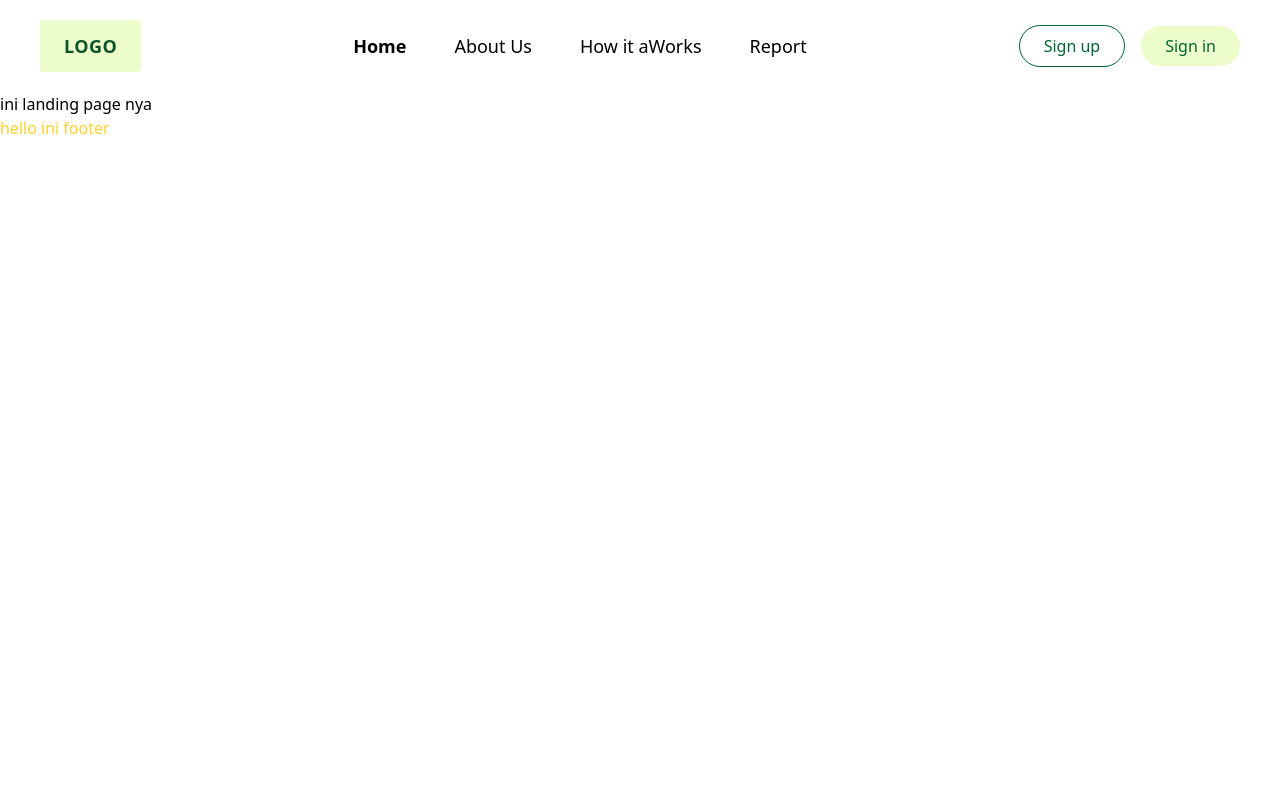
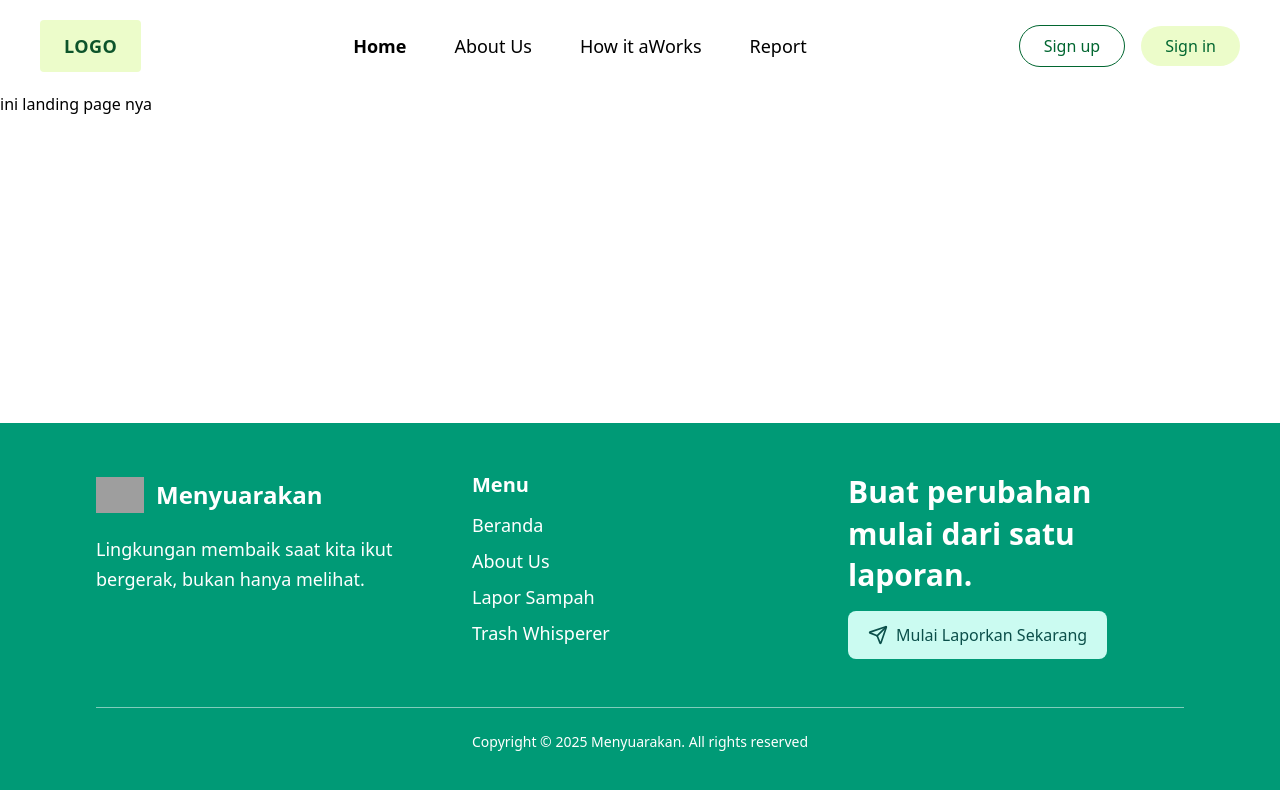
Before and after one commit to nnadra/Menyuarakan, a React (Vite) app: page / in a window 1280 px wide. Shown: the top 790 px of the page. Built offline with nearby package versions, Linux system fonts and the light colour scheme; grey boxes are pictures that could not be loaded.

Commit message:
add code in footer

```diff
--- a/package.json
+++ b/package.json
@@ -11,6 +11,7 @@
   },
   "dependencies": {
     "@tailwindcss/vite": "^4.1.17",
+    "lucide-react": "^0.555.0",
     "react": "^19.2.0",
     "react-dom": "^19.2.0",
     "tailwindcss": "^4.1.17"
--- a/src/App.jsx
+++ b/src/App.jsx
@@ -10,10 +10,14 @@ function App() {
   //kalau kita 'npm run dev' nanti dia bakal running file ini
   //jadi kita import component yang kita mau pake disini, kita buat routing disini
   return (
-    <div>
-      <Navbar/>
-      <LandingPage/>
-      <Footer/>
+    <div className="min-h-screen flex flex-col">
+      <Navbar />
+
+      <div className="flex-1">
+        <LandingPage />
+      </div>
+
+      <Footer />
     </div>
   )
 }
--- a/src/components/Footer.jsx
+++ b/src/components/Footer.jsx
@@ -1,11 +1,56 @@
-import React from 'react'
+import { Send } from 'lucide-react';
 
 const Footer = () => {
   return (
-    <div>
-      <h1 className='text-amber-300'>hello ini footer</h1>
-    </div>
-  )
-}
+    <footer className="bg-[#009A76] text-white px-6 py-12 md:px-16 lg:px-24">
+      <div className="max-w-7xl mx-auto grid grid-cols-1 md:grid-cols-3 gap-10 items-start">
+
+        {/* Left: Logo + Quote */}
+        <div className="space-y-4">
+          <div className="flex items-center gap-3">
+            <img
+              src="/logo.png"
+              alt="Logo Menyuarakan"
+              className="w-12 h-12 object-contain"
+            />
+            <span className="text-2xl font-bold">Menyuarakan</span>
+          </div>
+
+          <p className="text-lg leading-relaxed max-w-xs">
+            Lingkungan membaik saat kita ikut bergerak, bukan hanya melihat.
+          </p>
+        </div>
+
+        {/* Middle: Menu */}
+        <div className="space-y-3">
+          <h3 className="text-xl font-semibold">Menu</h3>
+          <ul className="space-y-2 text-lg">
+            <li><a href="#" className="hover:text-teal-200">Beranda</a></li>
+            <li><a href="#" className="hover:text-teal-200">About Us</a></li>
+            <li><a href="#" className="hover:text-teal-200">Lapor Sampah</a></li>
+            <li><a href="#" className="hover:text-teal-200">Trash Whisperer</a></li>
+          </ul>
+        </div>
+
+        {/* Right: CTA */}
+        <div className="space-y-4">
+          <h3 className="text-3xl font-semibold leading-snug">
+            Buat perubahan mulai dari satu laporan.
+          </h3>
+          <button className="flex items-center gap-2 bg-teal-100 text-teal-900 px-5 py-3 rounded-lg hover:bg-teal-200 transition">
+            <Send size={20}/>
+            Mulai Laporkan Sekarang
+          </button>
+        </div>
+
+      </div>
+
+      {/* Bottom line */}
+      <div className="border-t border-white/50 mt-12 pt-6 text-center text-sm">
+        Copyright © {new Date().getFullYear()} Menyuarakan. All rights reserved
+      </div>
+    </footer>
+  );
+};
 
 export default Footer
```
Also changed, not shown: 1 other file (tests, documents, lock files or other folders).
